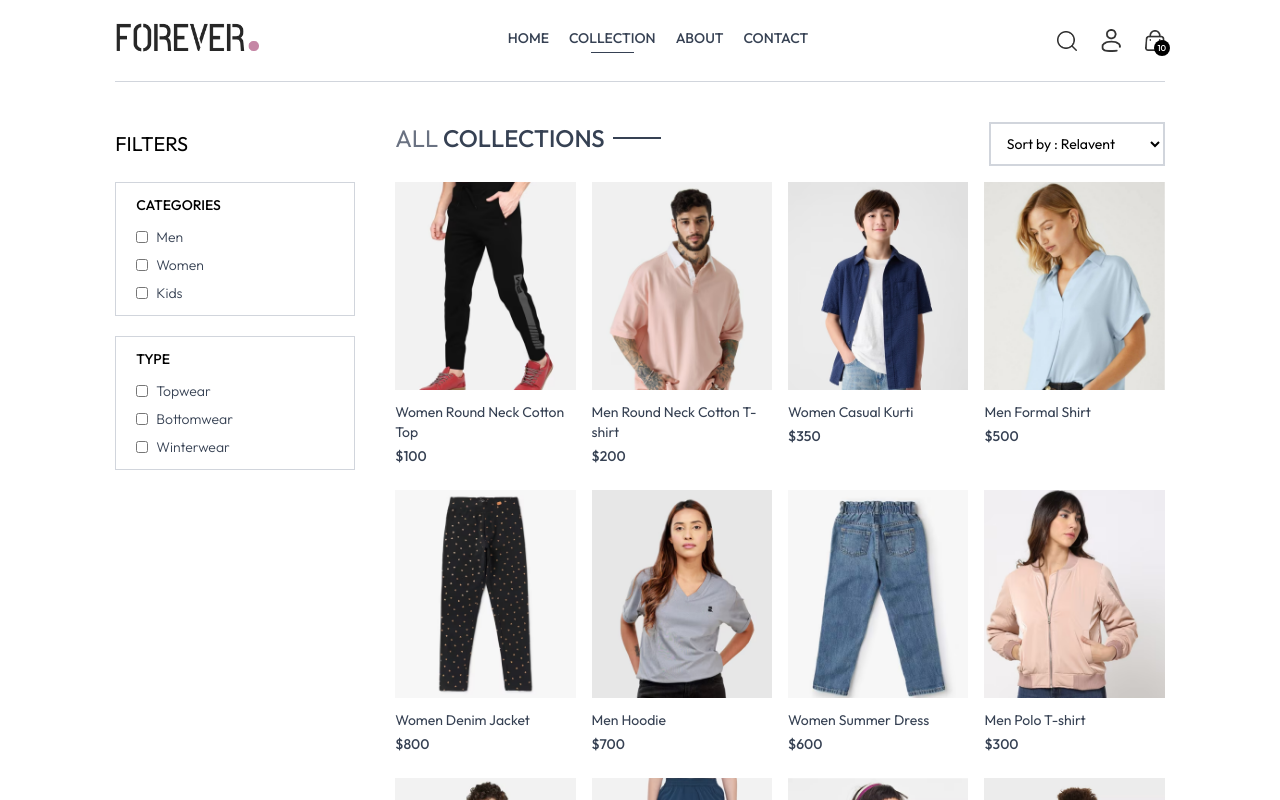
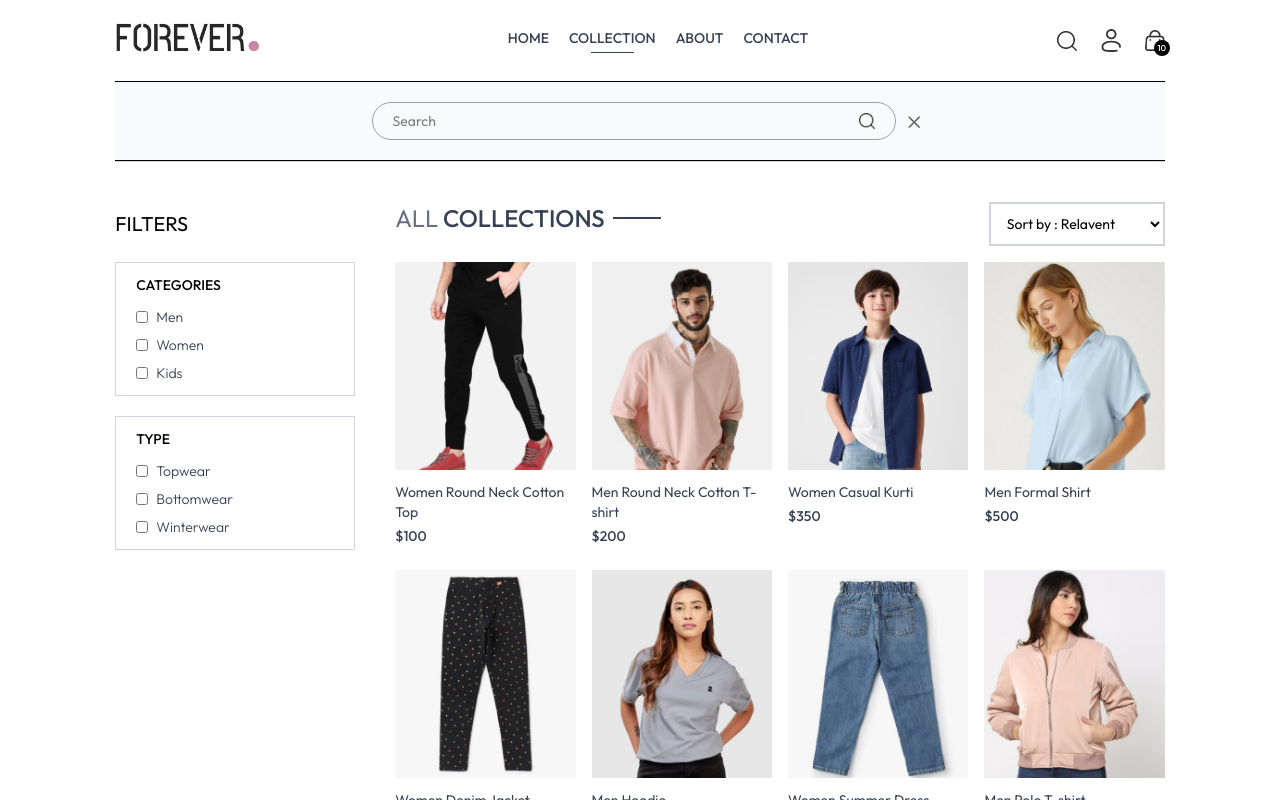
Before and after one commit to KishanPatel19/forever-clothing-website, a React (Vite) app in the folder frontend/: page /collection in a window 1280 px wide. Both pictures are taken after a click on the picture 1066 px from the left and 40 px from the top of the page. Shown: the top 800 px of the page. Built offline with nearby package versions, Linux system fonts and the light colour scheme.

Commit message:
adding dynamic searchbar

```diff
--- a/frontend/src/App.jsx
+++ b/frontend/src/App.jsx
@@ -11,11 +11,13 @@
 import Navbar from './components/Navbar'
 import Product from './pages/Product'
 import Footer from './components/Footer'
+import Searchbar from './components/Searchbar'
 
 function App() {
   return (
     <div className='px-4 sm:px-[5vw] md:px-[7vw] lg:px-[9vw]'>
       <Navbar />
+      <Searchbar />
       <Routes>
         <Route path='/' element={ <Home/> }/>
         <Route path='/about' element={ <About /> } />
--- a/frontend/src/components/Navbar.jsx
+++ b/frontend/src/components/Navbar.jsx
@@ -1,4 +1,4 @@
-import React, { useState } from 'react'
+import React, { useContext, useState } from 'react'
 import logo from '../assets/logo.png'
 import { Link, NavLink } from 'react-router-dom'
 import search from '../assets/search.png'
@@ -6,7 +6,10 @@
 import cart from '../assets/cart.png'
 import menu from '../assets/menu.png'
 import back from '../assets/back.png'
+import { ShopContext } from '../context/ShopContext'
 function Navbar() {
+
+    const{setShowSearch} = useContext(ShopContext)
 
     const [visible , setVisible]= useState(false)
   return (
@@ -32,7 +35,7 @@
 
         </ul>
         <div className='flex items-center gap-6'>
-            <img src={search} className='w-5 cursor-pointer' alt="search icon" />
+            <img src={search} onClick={()=>setShowSearch(true)} className='w-5 cursor-pointer' alt="search icon" />
             <div className='group relative'>
                 <img src={profile} className='w-5 cursor-pointer' alt="" />
                 <div className='group-hover:block hidden absolute right-0 pt-4 dropdown-menu'>
--- /dev/null
+++ b/frontend/src/components/Searchbar.jsx
@@ -0,0 +1,33 @@
+import React, { useContext, useEffect, useState } from 'react'
+import { ShopContext } from '../context/ShopContext';
+import search1 from '../assets/search.png'
+import cross from '../assets/cross.png'
+import { useLocation } from 'react-router-dom';
+
+function Searchbar() {
+    const{search,setSearch,showSearch,setShowSearch} =useContext(ShopContext);
+    const [visible,setVisible]=useState(false);
+    const location= useLocation();
+
+    useEffect(()=>{
+        if(location.pathname.includes('collection')){
+            setVisible(true)
+        }
+        else{
+            setVisible(false)
+        }
+    },[location])
+
+  return  showSearch && visible ? (
+    <div className='border-t border-b bg-gray-50 text-center '>
+        <div className='border border-gray-400 py-2 px-5 mx-3 my-5 rounded-full w-3/4 sm:w-1/2 inline-flex items-center justify-between'>
+
+        <input value={search} onChange={(e)=>setSearch(e.target.value)} type="text" className='outline-none text-sm bg-inherit' placeholder='Search' />
+        <img src={search1} className='w-4' alt="search icon" />
+        </div>
+        <img src={cross} onClick={()=>setShowSearch(false)} className='w-3 inline cursor-pointer' alt="" />
+    </div>
+  ):null
+}
+
+export default Searchbar
--- a/frontend/src/context/ShopContext.jsx
+++ b/frontend/src/context/ShopContext.jsx
@@ -1,4 +1,4 @@
-import { createContext } from "react";
+import { createContext, useState } from "react";
 import {products} from '../assets/assets.js'
 export const ShopContext = createContext();
 
@@ -7,8 +7,12 @@
     const currency = '$';
     const delivery_fee = 10;
 
+    const [search, setSearch] = useState('');
+    const [showSearch , setShowSearch] = useState(false)
+
     const value ={
-        products , currency , delivery_fee
+        products , currency , delivery_fee,
+        search,setSearch,showSearch,setShowSearch
     }
 
     return(
--- a/frontend/src/pages/Collection.jsx
+++ b/frontend/src/pages/Collection.jsx
@@ -4,7 +4,7 @@
 import { ShopContext } from "../context/ShopContext";
 import ProductItem from "../components/ProductItem";
 function Collection() {
-  const { products } = useContext(ShopContext);
+  const { products ,search ,showSearch } = useContext(ShopContext);
   const [showFilter, setShowFIlter] = useState(false);
   const [filterProducts, setFilterProducts] = useState([]);
 
@@ -31,6 +31,11 @@
 
   const applyFilter = () => {
     let productsCopy = products.slice();
+
+    if(showSearch && search){
+      productsCopy = productsCopy.filter(item=>item.name.toLowerCase().includes(search.toLowerCase()))
+    }
+
     if (category.length > 0) {
       productsCopy = productsCopy.filter((item) =>
         category.includes(item.category),
@@ -70,7 +75,7 @@
 
   useEffect(() => {
     applyFilter();
-  }, [category, subCategory]);
+  }, [category, subCategory , search , showSearch]);
 
   return (
     <div className=" flex flex-col sm:flex-row border-t border-gray-300 pt-10 gap-1 sm:gap-10 ">
```
Also changed, not shown: frontend/src/assets/cross.png (added).
